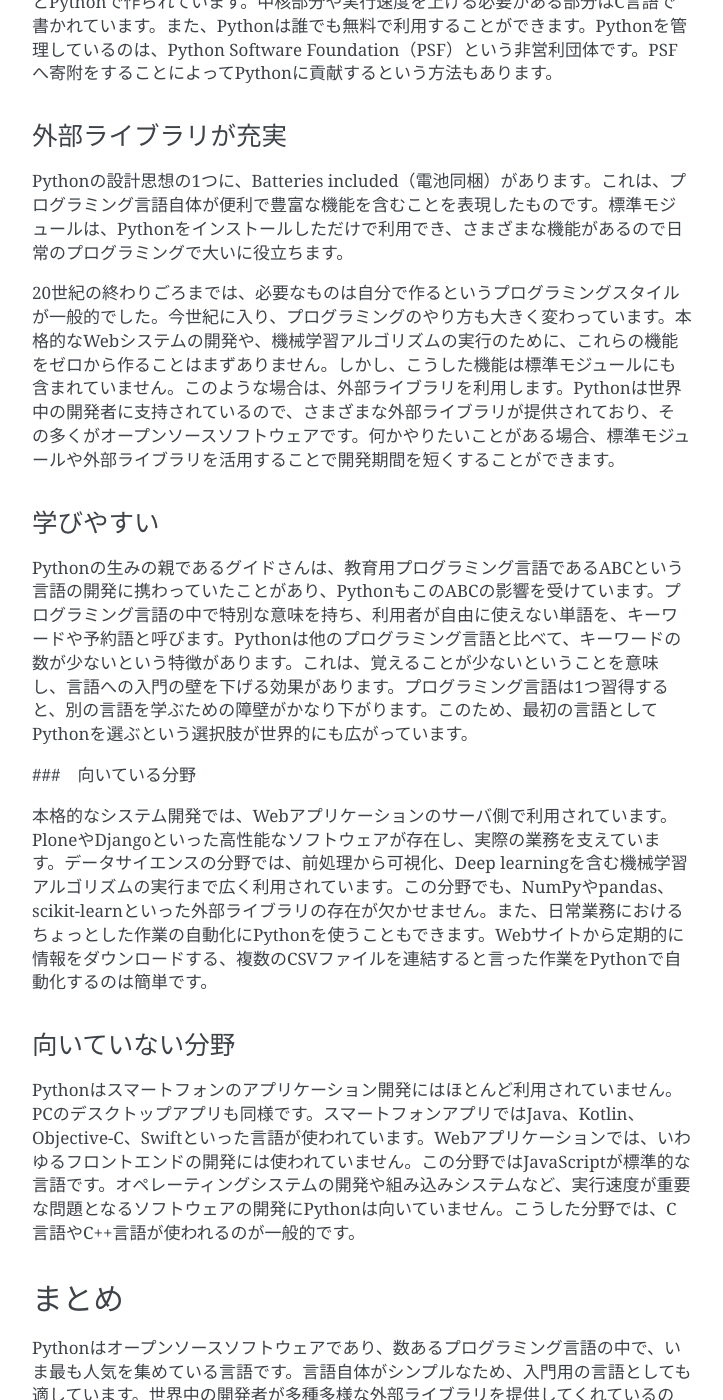
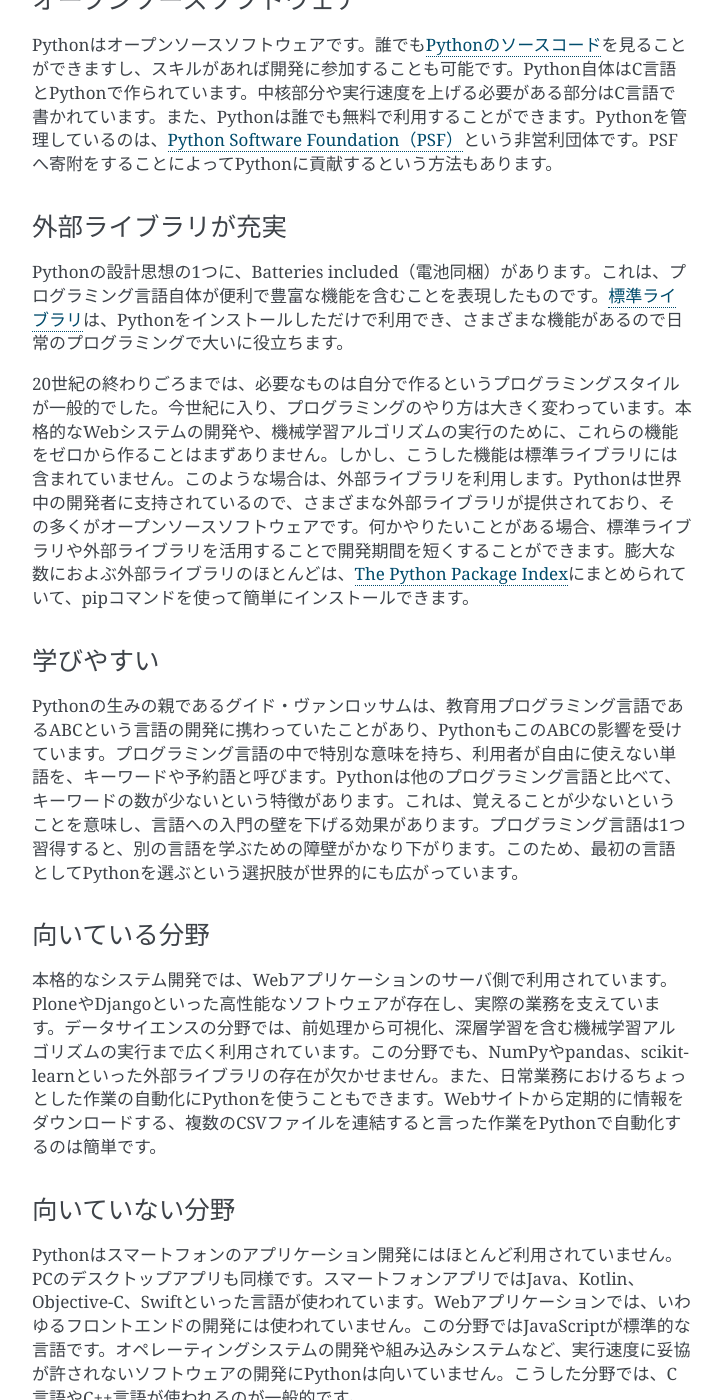
Before and after one commit to python-ed-open-doc/python-starter-guide, a Sphinx documentation site: the page built from source/about-python/what-python.md, in a window 1280 px wide and 1400 px high, scrolled down 1128 px. Shown: the whole window, without its empty margins (388-1111 px from the left). Built offline with Sphinx 7.4.7, drawn with Linux system fonts in a browser that asks for light colours; some of the changed text lies outside the part shown.

Commit message:
レビュー意見を反映

```diff
--- a/source/about-python/what-python.md
+++ b/source/about-python/what-python.md
@@ -1,45 +1,47 @@
 # プログラミング言語Python
 
-## コンピュータとプログラミング言語
+## コンピュータ-とプログラミング言語
 
 世界には現在、300種類ほどのプログラミング言語が存在するという説もあるほど、プログラミング言語には種類があります。種類は多くありますが、そのほとんどが実際には使われていません。どの言語が人気を集め、実際に使われるようになるかは、時代背景や偶然の要素に大きく影響されます。Pythonは広く使われているプログラミング言語であり、いま最も人気を集めている言語の1つです。ここではその特徴を簡単に説明します。
 
 ## Pythonの特徴
 
+### Pythonのはじまり
+
 Pythonはグイド・ヴァンロッサム（Guido van Rossum）というオランダ人プログラマによって、1989年に開発が始まりました。その後多くの開発者の支持を集め、言語自体の機能を拡張しながら現在に至っています。
 
 ### 読みやすく書きやすい
 
-Pythonは書かれたプログラムのコードが読みやすくなるように工夫されています。たとえば、for文やif文など、一般的にプログラムの先頭行をインデント（字下げ）する箇所では、Pythonはインデントを強制します。こうすることで不要な括弧を省略でき、インデントの深さで制御構造がはっきりわかります。また「同じ動きをするためのコードはできるだけ1種類になるようにする」という設計思想があります。これによって、誰が書いても同じようなコードになるため、コードが読みやすくなります。
+Pythonは書かれたプログラムのコードが読みやすくなるように工夫されています。たとえば、for文やif文など、一般的にプログラムの先頭行をインデント（字下げ）する箇所では、Pythonはインデントを強制します。こうすることで不要な括弧を省略でき、インデントの深さで制御構造がはっきりわかります。また「同じ動きをするためのコードは、できるだけ1つの方法でしか書けないようにする」という設計思想があります。これによって、誰が書いても同じようなコードになるため、コードが読みやすくなります。
 
 ### コンパイル不要
 
-コンパイルとは、プログラムのソースコードを機械語に変換する作業です。コンピュータは0と1だけからなる機械語しかわからないので、プログラムは最終的には機械語に変換される必要があります。これを人間がやるか、プログラミング言語が自動的にやってくれるかでプログラミング言語を分けることができます。Pythonはコンパイルを必要としないので、ソースコードを書いたらすぐ実行できます。長いプログラムを書いているときに、短いコードを気軽に試しながら開発できるのも便利です。一方、C言語やC++、Rustなどコンパイルを必要とする言語も多くあります。これらの言語は、コンパイルに手間を掛けることで実行速度を上げられるという利点を持ちます。
+コンパイルとは、プログラムのソースコードを機械語に変換する作業です。コンピューターは0と1だけからなる機械語しかわからないので、プログラムは最終的には機械語に変換される必要があります。この作業を人がコマンドを実行して行う必要があるかないかで、プログラミング言語を分けることができます。Pythonはコンパイルを必要としないので、ソースコードを書いたらすぐ実行できます。長いプログラムを書いているときに、短いコードを気軽に試しながら開発できるのも便利です。一方、C言語やC++、Rustなどコンパイルを必要とする言語も多くあります。これらの言語は、コンパイルに手間を掛けることで実行速度を上げられるという利点を持ちます。
 
 ### オープンソースソフトウェア
 
-Pythonはオープンソースソフトウェアです。誰でもPythonのソースコードを見ることができますし、スキルがあれば開発に参加することも可能です。Python自体はC言語とPythonで作られています。中核部分や実行速度を上げる必要がある部分はC言語で書かれています。また、Pythonは誰でも無料で利用することができます。Pythonを管理しているのは、Python Software Foundation（PSF）という非営利団体です。PSFへ寄附をすることによってPythonに貢献するという方法もあります。
+Pythonはオープンソースソフトウェアです。誰でも[Pythonのソースコード](https://github.com/python/cpython)を見ることができますし、スキルがあれば開発に参加することも可能です。Python自体はC言語とPythonで作られています。中核部分や実行速度を上げる必要がある部分はC言語で書かれています。また、Pythonは誰でも無料で利用することができます。Pythonを管理しているのは、[Python Software Foundation（PSF）](https://www.python.org/psf/)という非営利団体です。PSFへ寄附をすることによってPythonに貢献するという方法もあります。
 
 ### 外部ライブラリが充実
 
-Pythonの設計思想の1つに、Batteries included（電池同梱）があります。これは、プログラミング言語自体が便利で豊富な機能を含むことを表現したものです。標準モジュールは、Pythonをインストールしただけで利用でき、さまざまな機能があるので日常のプログラミングで大いに役立ちます。
+Pythonの設計思想の1つに、Batteries included（電池同梱）があります。これは、プログラミング言語自体が便利で豊富な機能を含むことを表現したものです。[標準ライブラリ](https://docs.python.org/ja/3/library/index.html)は、Pythonをインストールしただけで利用でき、さまざまな機能があるので日常のプログラミングで大いに役立ちます。
 
-20世紀の終わりごろまでは、必要なものは自分で作るというプログラミングスタイルが一般的でした。今世紀に入り、プログラミングのやり方も大きく変わっています。本格的なWebシステムの開発や、機械学習アルゴリズムの実行のために、これらの機能をゼロから作ることはまずありません。しかし、こうした機能は標準モジュールにも含まれていません。このような場合は、外部ライブラリを利用します。Pythonは世界中の開発者に支持されているので、さまざまな外部ライブラリが提供されており、その多くがオープンソースソフトウェアです。何かやりたいことがある場合、標準モジュールや外部ライブラリを活用することで開発期間を短くすることができます。
+20世紀の終わりごろまでは、必要なものは自分で作るというプログラミングスタイルが一般的でした。今世紀に入り、プログラミングのやり方は大きく変わっています。本格的なWebシステムの開発や、機械学習アルゴリズムの実行のために、これらの機能をゼロから作ることはまずありません。しかし、こうした機能は標準ライブラリには含まれていません。このような場合は、外部ライブラリを利用します。Pythonは世界中の開発者に支持されているので、さまざまな外部ライブラリが提供されており、その多くがオープンソースソフトウェアです。何かやりたいことがある場合、標準ライブラリや外部ライブラリを活用することで開発期間を短くすることができます。膨大な数におよぶ外部ライブラリのほとんどは、[The Python Package Index](https://pypi.org/)にまとめられていて、pipコマンドを使って簡単にインストールできます。
 
 ### 学びやすい
 
-Pythonの生みの親であるグイドさんは、教育用プログラミング言語であるABCという言語の開発に携わっていたことがあり、PythonもこのABCの影響を受けています。プログラミング言語の中で特別な意味を持ち、利用者が自由に使えない単語を、キーワードや予約語と呼びます。Pythonは他のプログラミング言語と比べて、キーワードの数が少ないという特徴があります。これは、覚えることが少ないということを意味し、言語への入門の壁を下げる効果があります。プログラミング言語は1つ習得すると、別の言語を学ぶための障壁がかなり下がります。このため、最初の言語としてPythonを選ぶという選択肢が世界的にも広がっています。
+Pythonの生みの親であるグイド・ヴァンロッサムは、教育用プログラミング言語であるABCという言語の開発に携わっていたことがあり、PythonもこのABCの影響を受けています。プログラミング言語の中で特別な意味を持ち、利用者が自由に使えない単語を、キーワードや予約語と呼びます。Pythonは他のプログラミング言語と比べて、キーワードの数が少ないという特徴があります。これは、覚えることが少ないということを意味し、言語への入門の壁を下げる効果があります。プログラミング言語は1つ習得すると、別の言語を学ぶための障壁がかなり下がります。このため、最初の言語としてPythonを選ぶという選択肢が世界的にも広がっています。
 
-###　向いている分野
+### 向いている分野
 
-本格的なシステム開発では、Webアプリケーションのサーバ側で利用されています。PloneやDjangoといった高性能なソフトウェアが存在し、実際の業務を支えています。データサイエンスの分野では、前処理から可視化、Deep learningを含む機械学習アルゴリズムの実行まで広く利用されています。この分野でも、NumPyやpandas、scikit-learnといった外部ライブラリの存在が欠かせません。また、日常業務におけるちょっとした作業の自動化にPythonを使うこともできます。Webサイトから定期的に情報をダウンロードする、複数のCSVファイルを連結すると言った作業をPythonで自動化するのは簡単です。
+本格的なシステム開発では、Webアプリケーションのサーバ側で利用されています。PloneやDjangoといった高性能なソフトウェアが存在し、実際の業務を支えています。データサイエンスの分野では、前処理から可視化、深層学習を含む機械学習アルゴリズムの実行まで広く利用されています。この分野でも、NumPyやpandas、scikit-learnといった外部ライブラリの存在が欠かせません。また、日常業務におけるちょっとした作業の自動化にPythonを使うこともできます。Webサイトから定期的に情報をダウンロードする、複数のCSVファイルを連結すると言った作業をPythonで自動化するのは簡単です。
 
 ### 向いていない分野
 
-Pythonはスマートフォンのアプリケーション開発にはほとんど利用されていません。PCのデスクトップアプリも同様です。スマートフォンアプリではJava、Kotlin、Objective-C、Swiftといった言語が使われています。Webアプリケーションでは、いわゆるフロントエンドの開発には使われていません。この分野ではJavaScriptが標準的な言語です。オペレーティングシステムの開発や組み込みシステムなど、実行速度が重要な問題となるソフトウェアの開発にPythonは向いていません。こうした分野では、C言語やC++言語が使われるのが一般的です。
+Pythonはスマートフォンのアプリケーション開発にはほとんど利用されていません。PCのデスクトップアプリも同様です。スマートフォンアプリではJava、Kotlin、Objective-C、Swiftといった言語が使われています。Webアプリケーションでは、いわゆるフロントエンドの開発には使われていません。この分野ではJavaScriptが標準的な言語です。オペレーティングシステムの開発や組み込みシステムなど、実行速度に妥協が許されないソフトウェアの開発にPythonは向いていません。こうした分野では、C言語やC++言語が使われるのが一般的です。
 
 ## まとめ
 
 Pythonはオープンソースソフトウェアであり、数あるプログラミング言語の中で、いま最も人気を集めている言語です。言語自体がシンプルなため、入門用の言語としても適しています。世界中の開発者が多種多様な外部ライブラリを提供してくれているので、短期間で本格的なシステムの開発が可能です。
 
-プログラミング言語にも栄枯盛衰があります。今後Pythonがどのよな運命をたどるのか分かりませんが、現時点では心からおすすめできる言語です。
+プログラミング言語にも栄枯盛衰があります。今後Pythonがどのような運命をたどるにしても、すべての人へ心からおすすめできる言語です。
```
